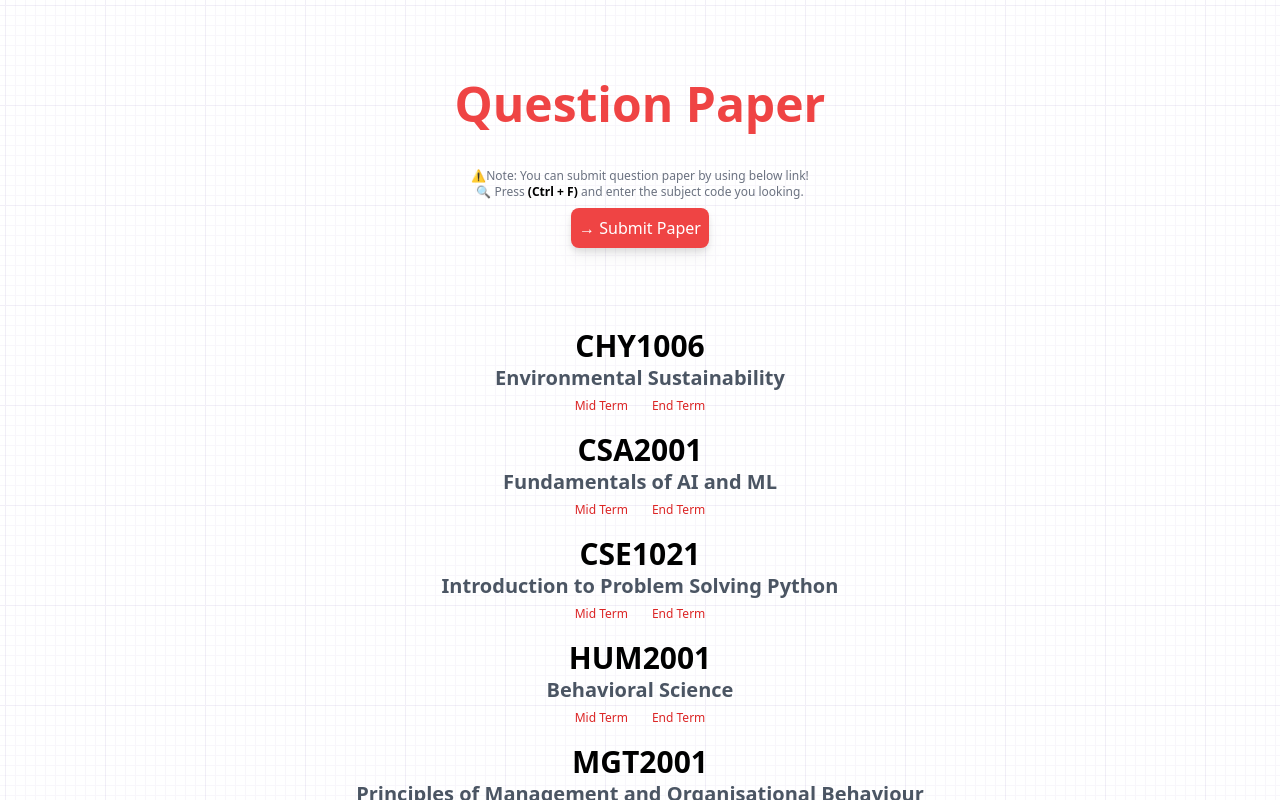
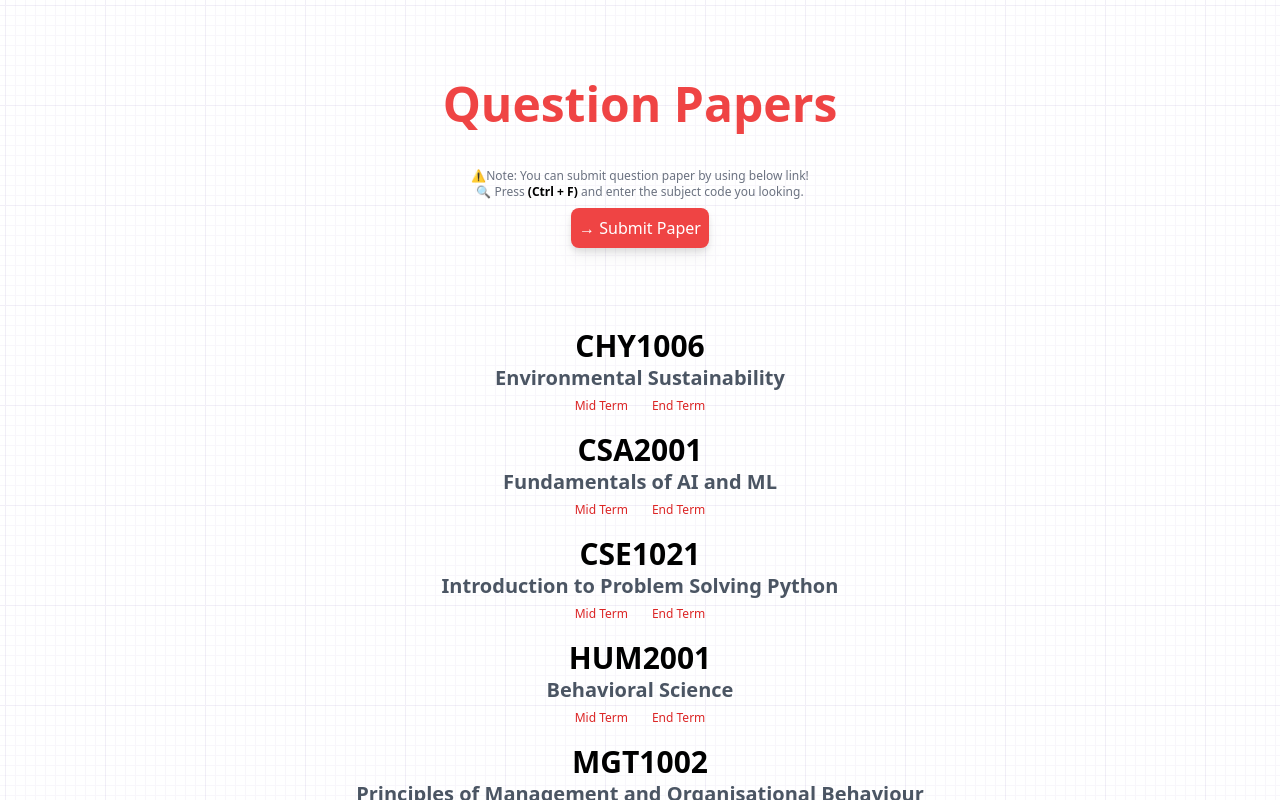
Before and after one commit to Cyb3rGhoul/qp-website-vitb, a React (Vite) app: page / in a window 1280 px wide. Shown: the top 800 px of the page. Built offline with nearby package versions, Linux system fonts and the light colour scheme.

Commit message:
Update App.jsx

```diff
--- a/src/App.jsx
+++ b/src/App.jsx
@@ -4,7 +4,7 @@ export default function App() {
   return (
     <>
     <div className="mt-20 flex flex-col items-center">
-      <span className="text-center font-bold text-5xl text-red-500">Question Paper</span>
+      <span className="text-center font-bold text-5xl text-red-500">Question Papers</span>
       <span className="mt-10 text-xs text-gray-500">⚠️Note: You can submit question paper by using below link!</span>
       <p className="text-xs text-gray-500">🔍 Press <span className="font-bold text-black">(Ctrl + F)</span> and enter the subject code you looking.</p>
       <button className="mt-2 text-base bg-red-500 hover:bg-red-400 text-white p-2 rounded-lg drop-shadow-lg" onClick={() => (window.location.href = "https://forms.gle/ckkPitjtGrA5yXrp7")}>→ Submit Paper</button>
@@ -43,7 +43,7 @@ export default function App() {
         </div>
         </>
         <>
-        <h className="mt-4 font-bold text-2xl sm:text-3xl">MGT2001</h>
+        <h className="mt-4 font-bold text-2xl sm:text-3xl">MGT1002</h>
         <h className="font-bold text-xl text-gray-600">Principles of Management and Organisational Behaviour</h>
         <div className="flex-row">
         <a href=".." className="p-1 mr-4 text-xs text-red-600 hover:bg-red-100 rounded-lg">Mid Term</a>
```
